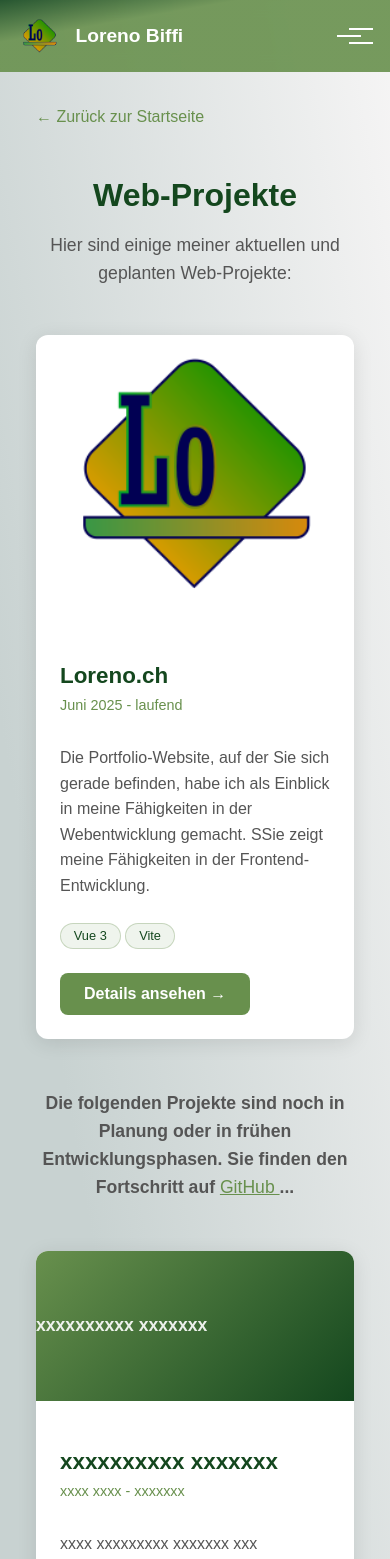
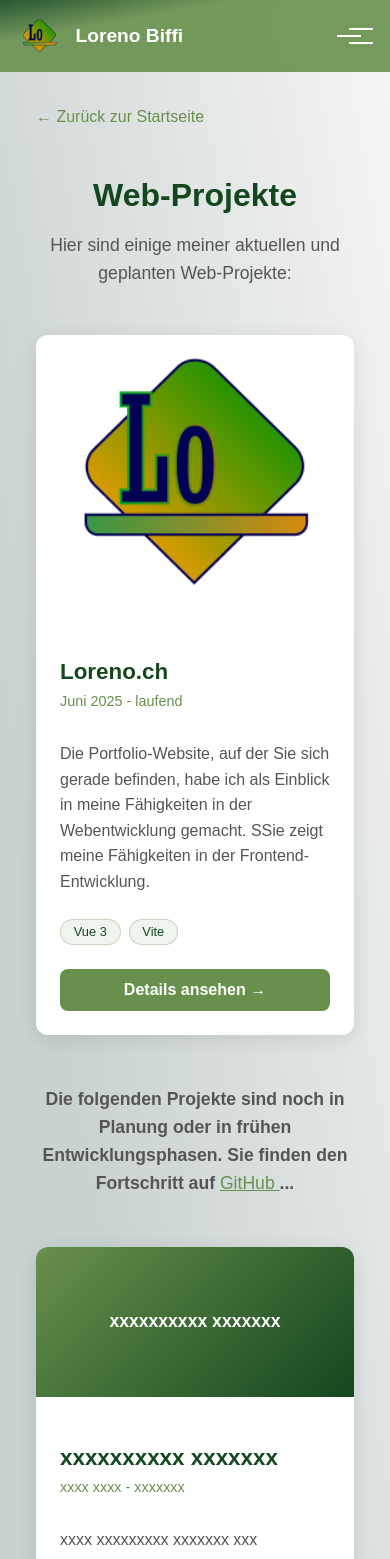
Before and after one commit to LorenoWiss/LorenoBiffiWebseite, a Vue app in the folder Bewerbungswebseite/: page /web-projekte in a window 390 px wide. Shown: the top 1559 px of the page. Built offline with nearby package versions, Linux system fonts and the light colour scheme.

Commit message:
CSS Update (baldiger cleanup von vorteil)

```diff
--- a/Bewerbungswebseite/src/assets/base.css
+++ b/Bewerbungswebseite/src/assets/base.css
@@ -1,6 +1,6 @@
 /* color palette from <https://github.com/vuejs/theme> */
 :root {
-  --vt-c-gray: #C8D2D1;
+  --vt-c-gray: #c8d2d1;
   --vt-c-white: #ffffff;
   --vt-c-white-soft: #f8f8f8;
   --vt-c-white-mute: #f2f2f2;
@@ -10,7 +10,6 @@
   --vt-c-black-mute: #282828;
 
   --vt-c-indigo: #2c3e50;
-
 
   --vt-c-divider-light-1: rgba(60, 60, 60, 0.29);
   --vt-c-divider-light-2: rgba(60, 60, 60, 0.12);
@@ -36,6 +35,11 @@
   --color-text: var(--vt-c-text-light-1);
 
   --section-gap: 160px;
+
+  --primary: #68904d;
+  --primary-dark: #14471e;
+  --text-secondary: #555;
+  --border-color: #e0e0e0;
 }
 
 @media (prefers-color-scheme: dark) {
--- a/Bewerbungswebseite/src/components/WebProjekte.vue
+++ b/Bewerbungswebseite/src/components/WebProjekte.vue
@@ -119,25 +119,14 @@
 }
 </script>
 <style scoped>
+/* Base Styles */
 .projekt-section {
   padding: 2rem 5%;
   max-width: 800px;
   margin: 0 auto;
 }
 
-.back-button {
-  display: inline-block;
-  margin-bottom: 1.5rem;
-  text-decoration: none;
-  color: #68904d;
-  font-weight: 500;
-  transition: color 0.3s;
-}
-
-.back-button:hover {
-  color: #14471e;
-}
-
+/* Typography */
 .page-title {
   font-size: 2rem;
   color: #14471e;
@@ -152,24 +141,53 @@
   line-height: 1.6;
 }
 
-.info-text a,
-.info-text .router-link {
+.footer-text {
+  font-size: 1rem;
+  color: #666;
+  text-align: center;
+  margin-top: 3rem;
+  padding-top: 2rem;
+  border-top: 1px solid #e0e0e0;
+}
+
+/* Links */
+.back-button {
+  display: inline-block;
+  margin-bottom: 1.5rem;
+  color: #68904d;
+  text-decoration: none;
+  font-weight: 500;
+}
+
+.back-button:hover {
+  color: #14471e;
+}
+
+.social-link {
   color: #68904d;
   text-decoration: underline;
   font-weight: 500;
-  transition: color 0.3s;
 }
 
-.info-text a:hover,
-.info-text .router-link:hover {
+.social-link:hover {
   color: #14471e;
 }
 
+.footer-text a {
+  color: #68904d;
+  text-decoration: underline;
+  font-weight: 500;
+}
+
+.footer-text a:hover {
+  color: #14471e;
+}
+
+/* Projects Grid */
 .projects-grid {
   display: grid;
   gap: 2rem;
   margin: 3rem 0;
-  max-width: 1200px;
 }
 
 .project-card {
@@ -180,9 +198,7 @@
   border-radius: 12px;
   box-shadow: 0 4px 20px rgba(0, 0, 0, 0.1);
   overflow: hidden;
-  transition:
-    transform 0.3s,
-    box-shadow 0.3s;
+  transition: all 0.3s ease;
 }
 
 .project-card:hover {
@@ -190,9 +206,11 @@
   box-shadow: 0 8px 30px rgba(0, 0, 0, 0.15);
 }
 
+/* Project Image */
 .project-image {
   position: relative;
   min-height: 200px;
+  display: flex;
 }
 
 .project-logo {
@@ -202,21 +220,13 @@
   border-radius: 8px;
 }
 
-.project-thumbnail {
-  width: 100%;
-  height: 100%;
-  object-fit: cover;
-  border-radius: 8px 0 0 8px;
-}
-
 .placeholder-image {
   width: 100%;
   height: 100%;
   background: linear-gradient(135deg, #68904d, #14471e);
   display: flex;
   align-items: center;
-  justify-self: center;
-  position: relative;
+  justify-content: center;
 }
 
 .placeholder-text {
@@ -224,14 +234,13 @@
   font-weight: 600;
   font-size: 1.1rem;
   text-align: center;
-  opacity: 0.9;
 }
 
+/* Project Content */
 .project-content {
   padding: 1.5rem;
   display: flex;
   flex-direction: column;
-  justify-content: space-between;
 }
 
 .project-header {
@@ -260,9 +269,9 @@
   color: #555;
   line-height: 1.6;
   margin-bottom: 1.5rem;
-  flex-grow: 1;
 }
 
+/* Tags */
 .project-tags {
   display: flex;
   flex-wrap: wrap;
@@ -280,6 +289,7 @@
   border: 1px solid rgba(104, 144, 77, 0.3);
 }
 
+/* Buttons */
 .project-button {
   background: #68904d;
   color: white;
@@ -289,10 +299,12 @@
   font-weight: 600;
   cursor: pointer;
   transition: all 0.3s;
-  align-self: flex-start;
+  text-decoration: none;
+  display: inline-block;
+  text-align: center;
 }
 
-.project-button:hover:not(:disabled) {
+.project-button:hover {
   background: #14471e;
   transform: translateX(5px);
 }
@@ -303,34 +315,7 @@
   transform: none;
 }
 
-.project-link {
-  text-decoration: none;
-  display: inline-block;
-}
-
-.footer-text {
-  font-size: 1rem;
-  color: #666;
-  text-align: center;
-  margin-top: 3rem;
-  padding-top: 2rem;
-  border-top: 1px solid #e0e0e0;
-}
-
-.footer-text a,
-.footer-text .router-link {
-  color: #68904d;
-  text-decoration: underline;
-  font-weight: 500;
-  transition: color 0.3s;
-}
-
-.footer-text a:hover,
-.footer-text .router-link:hover {
-  color: #14471e;
-}
-
-/* Mobile Responsive */
+/* Responsive */
 @media (max-width: 768px) {
   .projekt-section {
     padding: 1rem;
@@ -346,7 +331,6 @@
 
   .project-header {
     flex-direction: column;
-    align-items: flex-start;
   }
 
   .project-date {
@@ -354,10 +338,6 @@
     margin-top: 0.5rem;
   }
 
-  .project-tags {
-    gap: 0.3rem;
-  }
-
   .tag {
     font-size: 0.8rem;
   }
```
